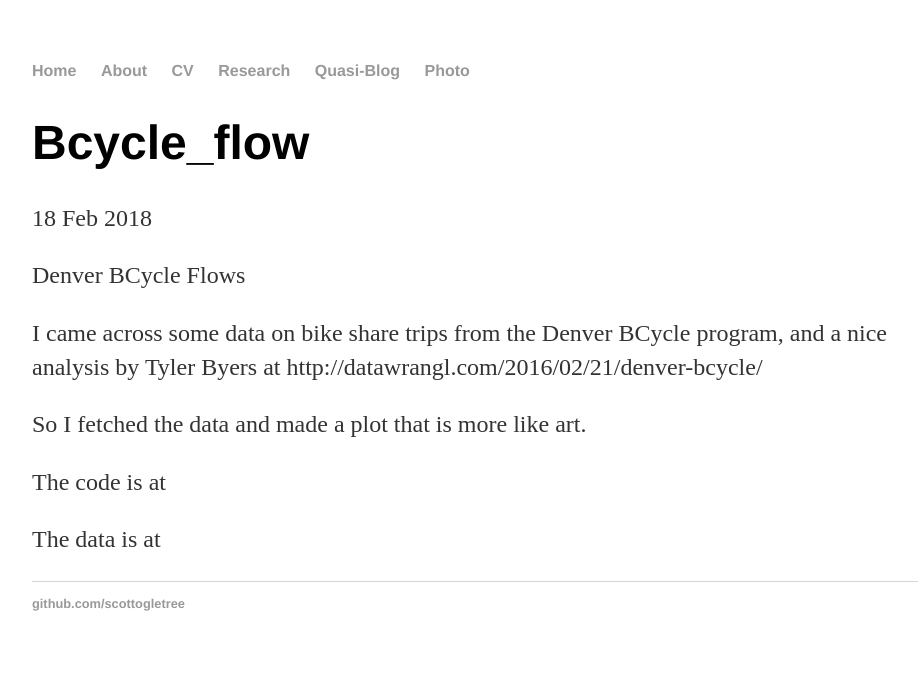
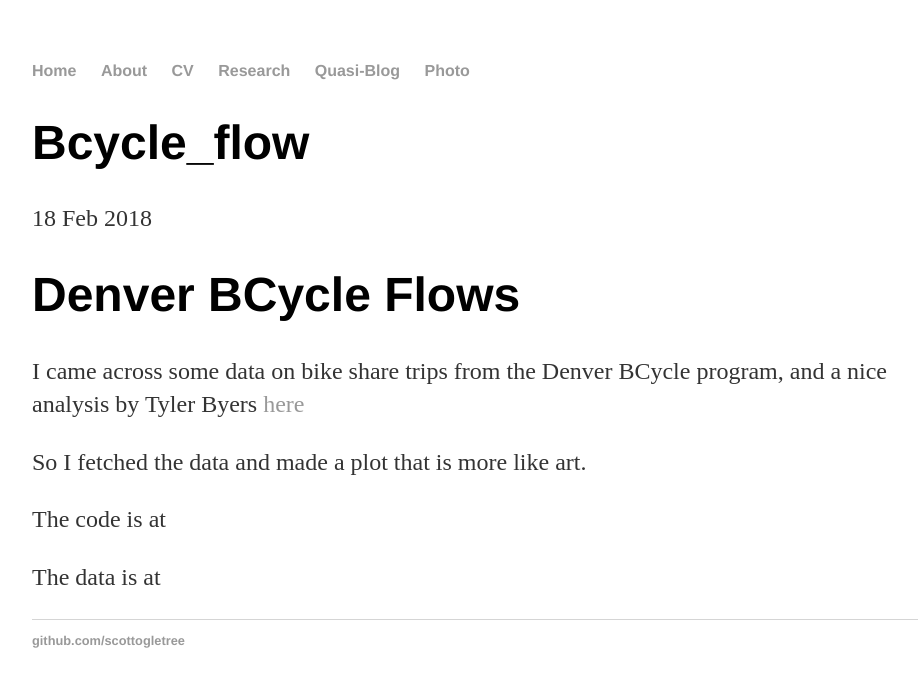
Before and after one commit to scottogletree/ogletrees.github.io, a Jekyll site: the page built from _posts/2018-02-18-bcycle_flow.md, in a window 1280 px wide. Shown: the top 687 px of the page, without its empty margins (160-1078 px from the left). Built offline with Jekyll 4.4.1, drawn with Linux system fonts in a browser that asks for light colours; our own code applies the rules of GitHub Pages for plain Markdown files.

Commit message:
Update 2018-02-18-bcycle_flow.md

```diff
--- a/_posts/2018-02-18-bcycle_flow.md
+++ b/_posts/2018-02-18-bcycle_flow.md
@@ -1,6 +1,6 @@
-Denver BCycle Flows
+# Denver BCycle Flows
 
-I came across some data on bike share trips from the Denver BCycle program, and a nice analysis by Tyler Byers at http://datawrangl.com/2016/02/21/denver-bcycle/
+I came across some data on bike share trips from the Denver BCycle program, and a nice analysis by Tyler Byers [here](http://datawrangl.com/2016/02/21/denver-bcycle/)
 
 So I fetched the data and made a plot that is more like art.
 
```
